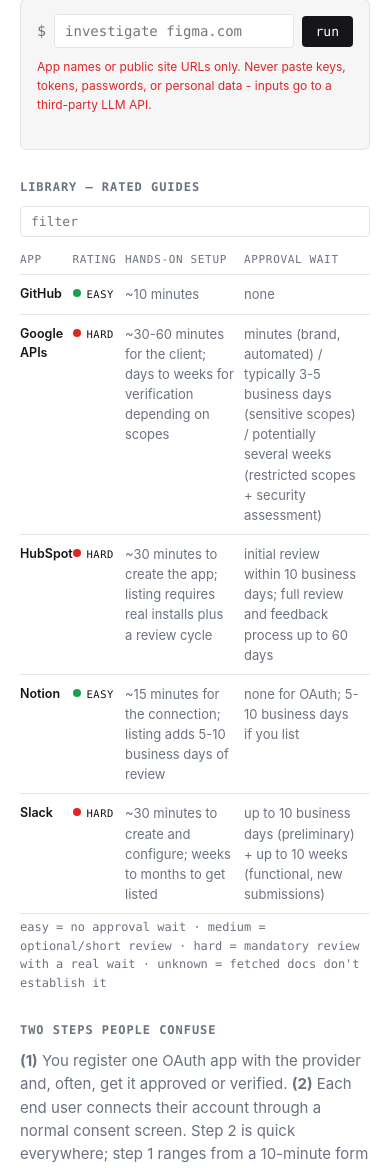
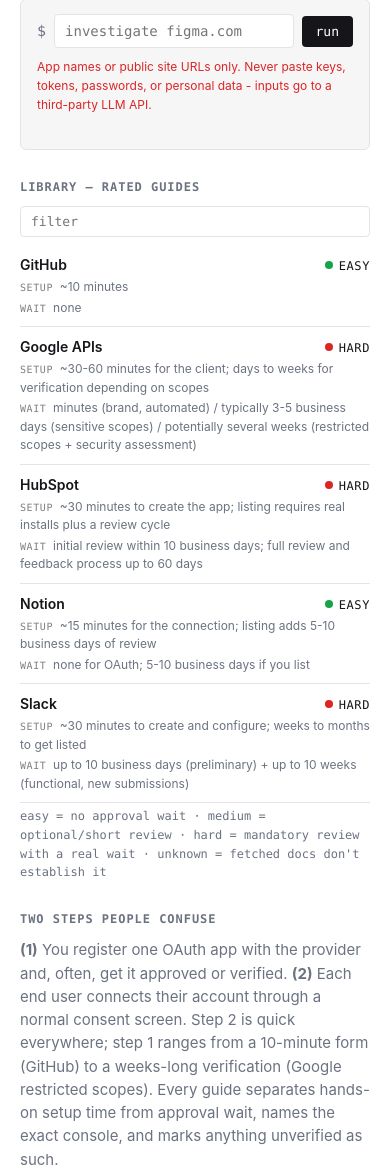
Before and after one commit to rohanthakur0410-art/oauth-setup-pilot, a FastAPI app: page / in a window 390 px wide. Shown: the part 279-1447 px from the top of the page. Run offline with FastAPI, Linux system fonts and the light colour scheme.

Commit message:
Mobile library: two-line dense rows with labeled setup/wait instead of cramped 4-column table

```diff
--- a/app/static/style.css
+++ b/app/static/style.css
@@ -91,7 +91,14 @@
 .brand { white-space: nowrap; }
 .ratewrap { white-space: nowrap; display: inline-block; }
 @media (max-width: 640px) {
-  table.lib { font-size: 12.5px; }
-  .rate { font-size: 10.5px; }
-  table.lib th { padding-right: 6px; }
+  table.lib tr:not(.row) { display: none; }
+  table.lib, table.lib tbody, table.lib td { display: block; }
+  table.lib tr.row td { width: auto; }
+  table.lib tr.row { display: grid; grid-template-columns: 1fr auto; column-gap: 10px; padding: 8px 0; border-bottom: 1px solid var(--line); }
+  table.lib tr.row td { border: 0; padding: 1px 0; }
+  table.lib td.app { grid-column: 1; }
+  table.lib td:nth-child(2) { grid-column: 2; text-align: right; align-self: start; }
+  table.lib td.setup, table.lib td.wait { grid-column: 1 / -1; font-size: 12px; }
+  table.lib td.setup::before { content: "setup  "; font-family: var(--mono); font-size: 10px; text-transform: uppercase; letter-spacing: .06em; color: var(--ink); opacity: .55; }
+  table.lib td.wait::before { content: "wait  "; font-family: var(--mono); font-size: 10px; text-transform: uppercase; letter-spacing: .06em; color: var(--ink); opacity: .55; }
 }
--- a/app/templates/index.html
+++ b/app/templates/index.html
@@ -21,8 +21,8 @@
     <tr class="row" onclick="window.location='/guides/{{ g.slug }}'">
       <td class="app"><a href="/guides/{{ g.slug }}">{{ g.app_name }}</a></td>
       <td><span class="ratewrap"><span class="dot {{ g.difficulty }}"></span><span class="rate">{{ g.difficulty }}</span></span></td>
-      <td class="meta">{{ g.setup_time }}</td>
-      <td class="meta">{{ g.approval.wait }}</td>
+      <td class="meta setup">{{ g.setup_time }}</td>
+      <td class="meta wait">{{ g.approval.wait }}</td>
     </tr>
     {% endfor %}
   </table>
```
